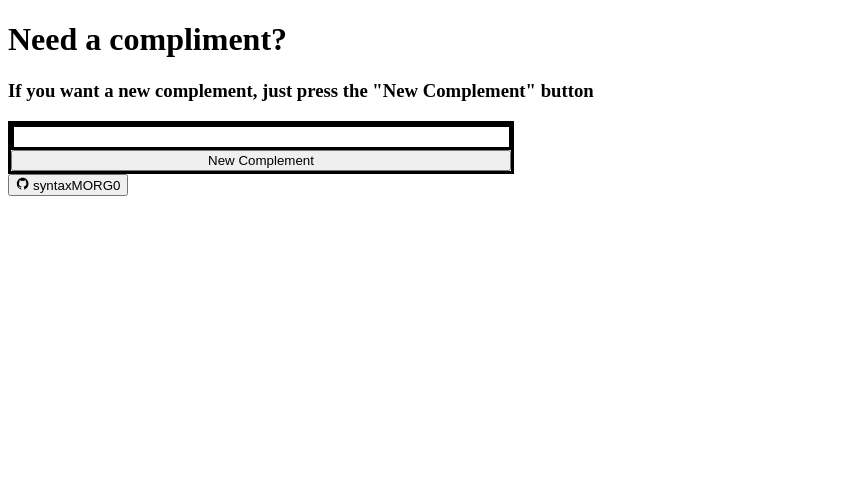
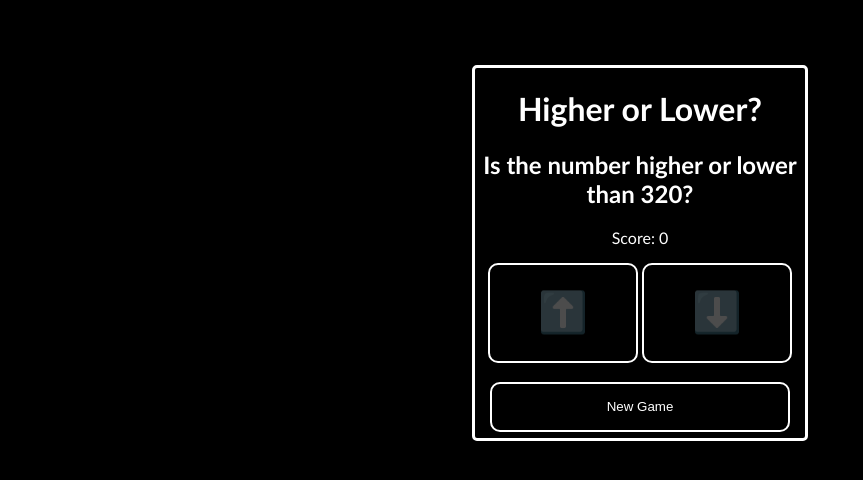
Before and after one commit to syntaxMORG0/Higher-or-lower, a plain HTML site: page index.html in a window 1280 px wide. Shown: the whole page, without its empty margins (0-863 px from the left). Drawn offline with nearby package versions, Linux system fonts and the light colour scheme.

Commit message:
Update 1

```diff
--- a/index.html
+++ b/index.html
@@ -3,37 +3,21 @@
 <head>
     <meta charset="UTF-8">
     <meta name="viewport" content="width=device-width, initial-scale=1.0">
-    <title>Compliment Generator</title>
+    <link rel="stylesheet" href="style.css">
+    <title>Higher or Lower Game</title>
 </head>
 <body>
-    <h1>Need a compliment?</h1>
-    <h3>If you want a new complement, just press the "New Complement" button</h3>
-    <div style="width: 500px; border-style: solid;">
-        <div style="width: 495px; height: 20px; border-style: solid;"><label id="Container"></label></div>
-        <button style="width: 500px;" onclick="displayRandomComplement()">New Complement</button>
+    <br><br><br>
+    <div class="container">
+        <h1>Higher or Lower?</h1>
+        <h2 id="result"></h2>
+        <p>Score: <span id="score">0</span></p>
+        <button class="button-1" style="height: 100px; width: 150px; font-size: 40px;" id="higher" onclick="checkGuess('higher')" disabled>⬆️</button>
+        <button class="button-2" style="height: 100px; width: 150px; font-size: 40px;" id="lower" onclick="checkGuess('lower')" disabled>⬇️</button><br><br>
+        <button class="button-3" style="height: 50px; width: 300px;" id="newGame" onclick="startNewGame()">New Game</button>
     </div>
-    <button onclick="redirectToGitHub()"><ion-icon name="logo-github"></ion-icon> syntaxMORG0</button>
+    <script src="script.js"></script>
     <script type="module" src="https://unpkg.com/ionicons@7.1.0/dist/ionicons/ionicons.esm.js"></script>
     <script nomodule src="https://unpkg.com/ionicons@7.1.0/dist/ionicons/ionicons.js"></script>
-    <script>
-        const sentences = [
-            "Ur ugly",
-            "U will never make it out alive",
-            "Ur mother so big that she took up 50tb on my drive",
-            "I have 365 days in a year but ur missing 2 Mother and fathers day!",
-            "U look like a witch!",
-            "What are you gonna do now?"
-        ];
-
-        function displayRandomComplement() {
-            const randomIndex = Math.floor(Math.random() * sentences.length);
-            const randomComplement = sentences[randomIndex];
-            document.getElementById('Container').textContent = randomComplement;
-        }
-
-        function redirectToGitHub() {
-            window.location.href = "https://github.com/syntaxMORG0";
-        }
-    </script>
 </body>
 </html>
--- /dev/null
+++ b/script.js
@@ -0,0 +1,75 @@
+let score = 0;
+let currentNumber = getRandomNumber();
+let targetNumber = getRandomNumber(); // Initial target number
+let isWaitingForNextRound = false;
+
+function getRandomNumber() {
+    return Math.floor(Math.random() * 1000) + 1; // Generate a random number between 1 and 10
+}
+
+function updateResultText() {
+    const resultElement = document.getElementById('result');
+    resultElement.textContent = `Is the number higher or lower than ${targetNumber}?`;
+}
+
+function checkGuess(guess) {
+    if (isWaitingForNextRound) {
+        return; // Do nothing if waiting for the next round
+    }
+
+    const newNumber = getRandomNumber();
+    const resultElement = document.getElementById('result');
+    const scoreElement = document.getElementById('score');
+    const higherButton = document.getElementById('higher');
+    const lowerButton = document.getElementById('lower');
+
+    if ((guess === 'higher' && newNumber > targetNumber) || (guess === 'lower' && newNumber < targetNumber)) {
+        resultElement.textContent = `✅ Correct! The number was ${newNumber}.`;
+        score++;
+        isWaitingForNextRound = true;
+
+        // Update the score display
+        scoreElement.textContent = score;
+
+        setTimeout(() => {
+            // Reset the text and enable buttons after a delay
+            targetNumber = getRandomNumber(); // Generate a new random target number
+            updateResultText();
+            isWaitingForNextRound = false;
+            higherButton.disabled = false;
+            lowerButton.disabled = false;
+        }, 1500); // 1500 milliseconds (1.5 seconds)
+
+        // Disable buttons during the cooldown
+        higherButton.disabled = true;
+        lowerButton.disabled = true;
+    } else {
+        resultElement.textContent = `❌ Incorrect! The number was ${newNumber}.`;
+        score = 0; // Reset score if the guess is incorrect
+
+        // Update the score display
+        scoreElement.textContent = score;
+
+        setTimeout(() => {
+            // Start a new game after a delay
+            startNewGame();
+        }, 1500); // 1500 milliseconds (1.5 seconds)
+    }
+}
+
+function startNewGame() {
+    // Start a new game by generating a new random number and resetting the score
+    currentNumber = getRandomNumber();
+    targetNumber = getRandomNumber(); // Generate a new random target number
+    score = 0;
+    isWaitingForNextRound = false;
+    updateResultText();
+    document.getElementById('score').textContent = '0';
+
+    // Enable buttons for the new game
+    document.getElementById('higher').disabled = false;
+    document.getElementById('lower').disabled = false;
+}
+
+// Initialize the initial result text
+updateResultText();
--- /dev/null
+++ b/style.css
@@ -0,0 +1,48 @@
+body {
+    background-color: black;
+    color: white;
+    font-family: 'Trebuchet MS';
+}
+
+.container {
+    height: 370px;
+    width: 330px;
+    border-color: white;
+    border-style: solid;
+    text-align: center;
+    margin-left: auto;
+    margin-right: auto;
+    border-radius: 5px;
+}
+
+.button-1 {
+    background-color: black;
+    border-color: white;
+    border-style: solid;
+    border-radius: 10px;
+}
+.button-1:hover {
+    border-color: blue;
+}
+
+.button-2 {
+    background-color: black;
+    border-color: white;
+    border-style: solid;
+    border-radius: 10px;
+}
+.button-2:hover {
+    border-color: blue;
+}
+
+.button-3 {
+    background-color: black;
+    border-color: white;
+    border-style: solid;
+    color: white;
+    border-radius: 10px;
+}
+.button-3:hover {
+    border-color: blue;
+    color: blue;
+}
```
Also changed, not shown: 1 other file.
